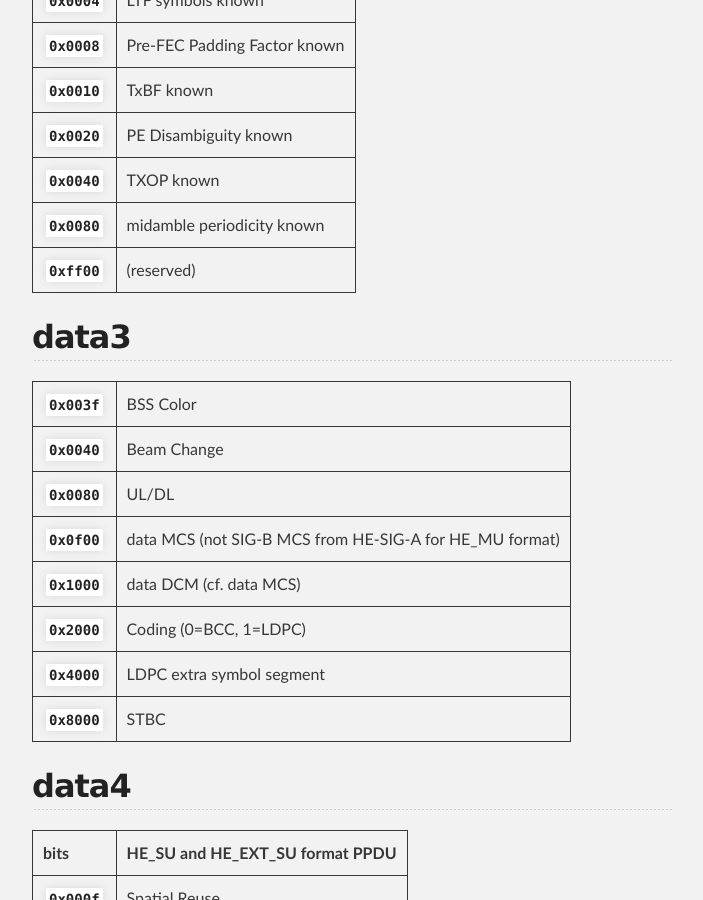
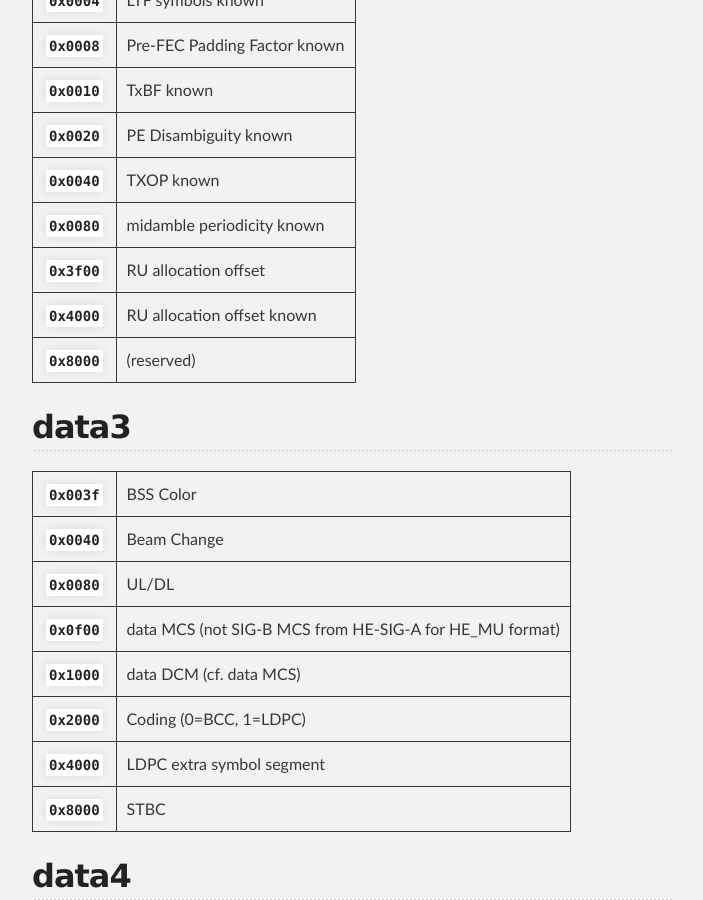
Before and after one commit to radiotap/radiotap.github.io, a Jekyll site: the page built from fields/HE.md, in a window 1280 px wide and 900 px high, scrolled down 1880 px. Shown: the whole window, without its empty margins (288-991 px from the left). Built offline with Jekyll 4.4.1, drawn with Linux system fonts in a browser that asks for light colours.

Commit message:
HE update

```diff
--- a/fields/HE.md
+++ b/fields/HE.md
@@ -63,7 +63,9 @@ radiotap capture.
 | **`0x0020`** | PE Disambiguity known |
 | **`0x0040`** | TXOP known |
 | **`0x0080`** | midamble periodicity known |
-| **`0xff00`** | (reserved) |
+| **`0x3f00`** | RU allocation offset |
+| **`0x4000`** | RU allocation offset known |
+| **`0x8000`** | (reserved) |
 
 ## data3
 
```
Also changed, not shown: fields/HE-MU.md (+1 -1 lines).
